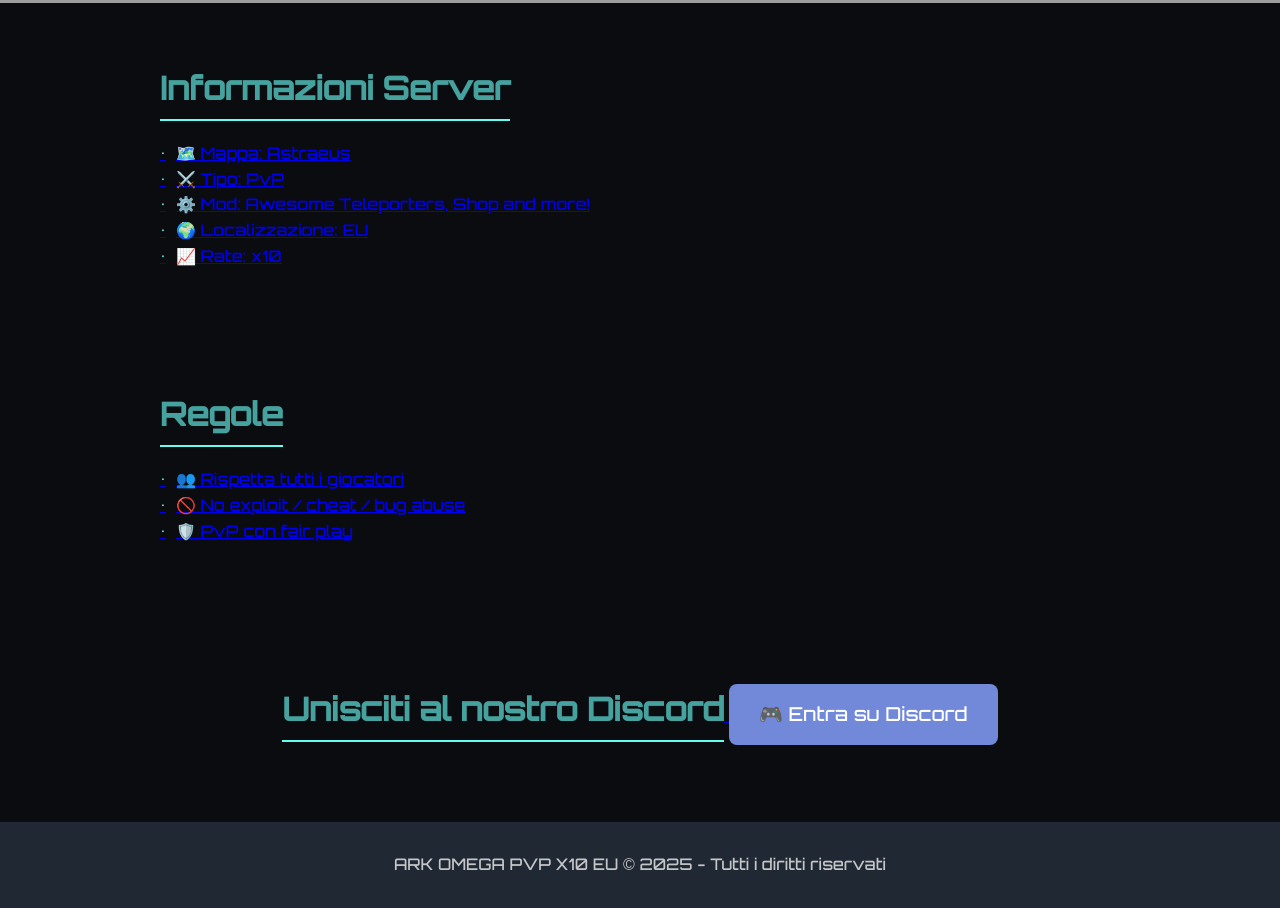
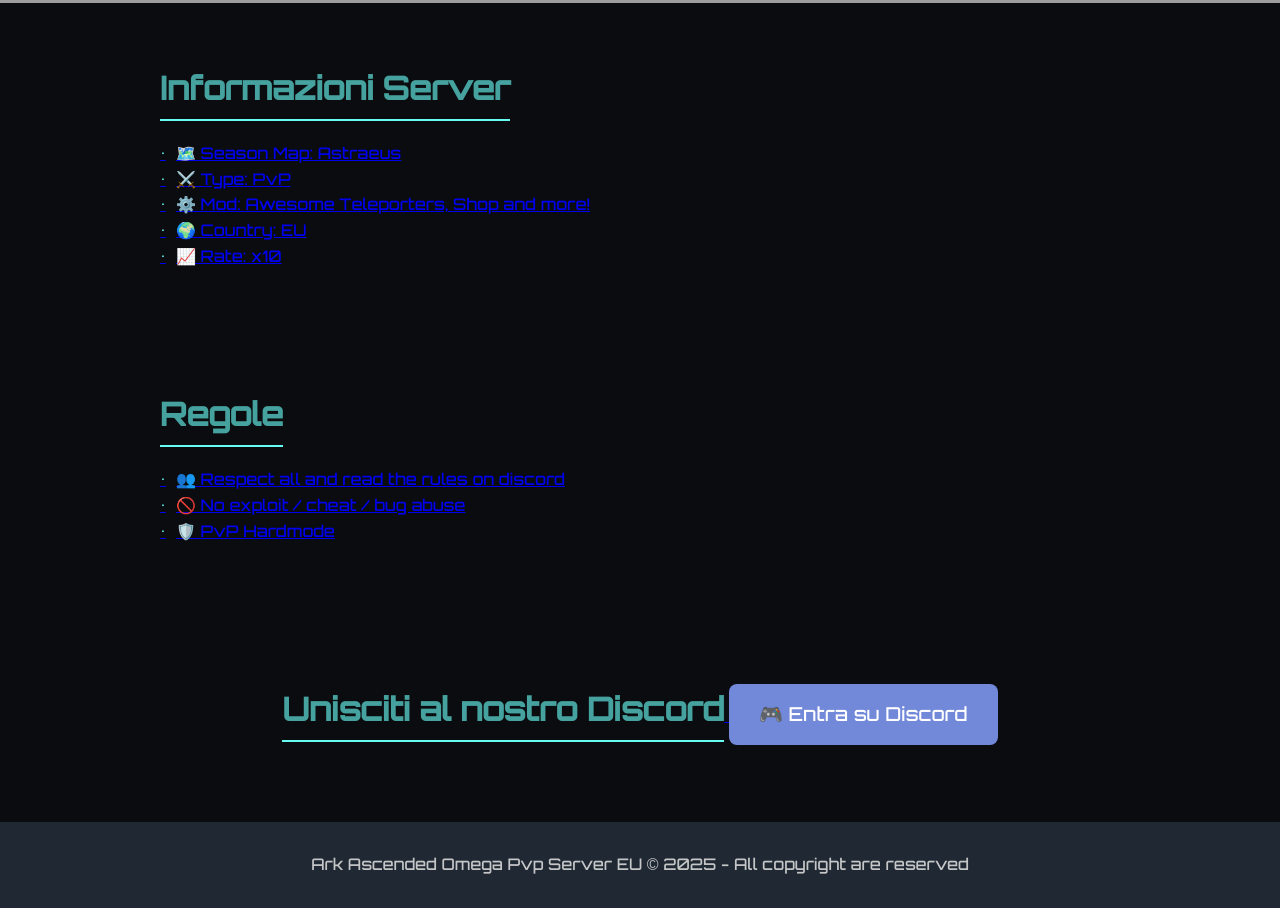
Before and after one commit to Marketto98/Ark-Omega-Official-Site, a plain HTML site: page index.html in a window 1280 px wide. Shown: the part 797-1705 px from the top of the page. Drawn offline with Linux system fonts and the light colour scheme; grey boxes are pictures that could not be loaded.

Commit message:
Add files via upload

```diff
--- a/index.html
+++ b/index.html
@@ -97,16 +97,16 @@
 <a href="https://ark-servers.net/server/394483/vote/" target="_blank" class="vote-button">
   🔥 Click here to vote the server
     <h1>ARK OMEGA PVP X10 EU</h1>
-    <p>Server PvP Europeo • Mappa: Astraeus • Modded</p>
+    <p>EU/USA Server • Season map: Astraeus • Modded</p>
   </header>
 
   <section>
     <h2 class="section-title">Informazioni Server</h2>
     <ul>
-      <li>🗺️ Mappa: Astraeus</li>
-      <li>⚔️ Tipo: PvP</li>
+      <li>🗺️ Season Map: Astraeus</li>
+      <li>⚔️ Type: PvP</li>
       <li>⚙️ Mod: Awesome Teleporters, Shop and more!</li>
-      <li>🌍 Localizzazione: EU</li>
+      <li>🌍 Country: EU</li>
       <li>📈 Rate: x10</li>
     </ul>
   </section>
@@ -114,9 +114,9 @@
   <section>
     <h2 class="section-title">Regole</h2>
     <ul>
-      <li>👥 Rispetta tutti i giocatori</li>
+      <li>👥 Respect all and read the rules on discord</li>
       <li>🚫 No exploit / cheat / bug abuse</li>
-      <li>🛡️ PvP con fair play</li>
+      <li>🛡️ PvP Hardmode</li>
     </ul>
   </section>
 
@@ -126,7 +126,7 @@
   </section>
 
   <footer>
-    <p>ARK OMEGA PVP X10 EU © 2025 - Tutti i diritti riservati</p>
+    <p>Ark Ascended Omega Pvp Server EU © 2025 - All copyright are reserved</p>
   </footer>
 
 </body>
```
